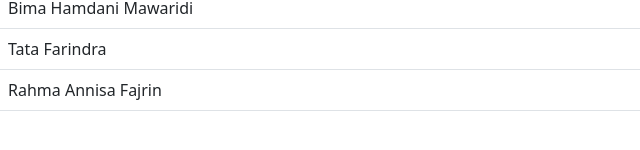
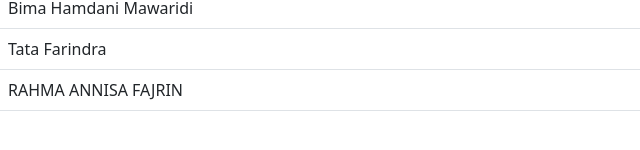
Before and after one commit to weboendercommunity/git-training, a plain HTML site: page index.html in a window 1280 px wide. Shown: the part 192-342 px from the top of the page, 0-640 px from the left. Drawn offline with nearby package versions, Linux system fonts and the light colour scheme.

```diff
--- a/index.html
+++ b/index.html
@@ -53,7 +53,7 @@
             </tr>
             <tr>
                 <td>
-                    Rahma Annisa Fajrin
+                    RAHMA ANNISA FAJRIN
                 </td>
                 <td>
                     Academy Frontend
```
